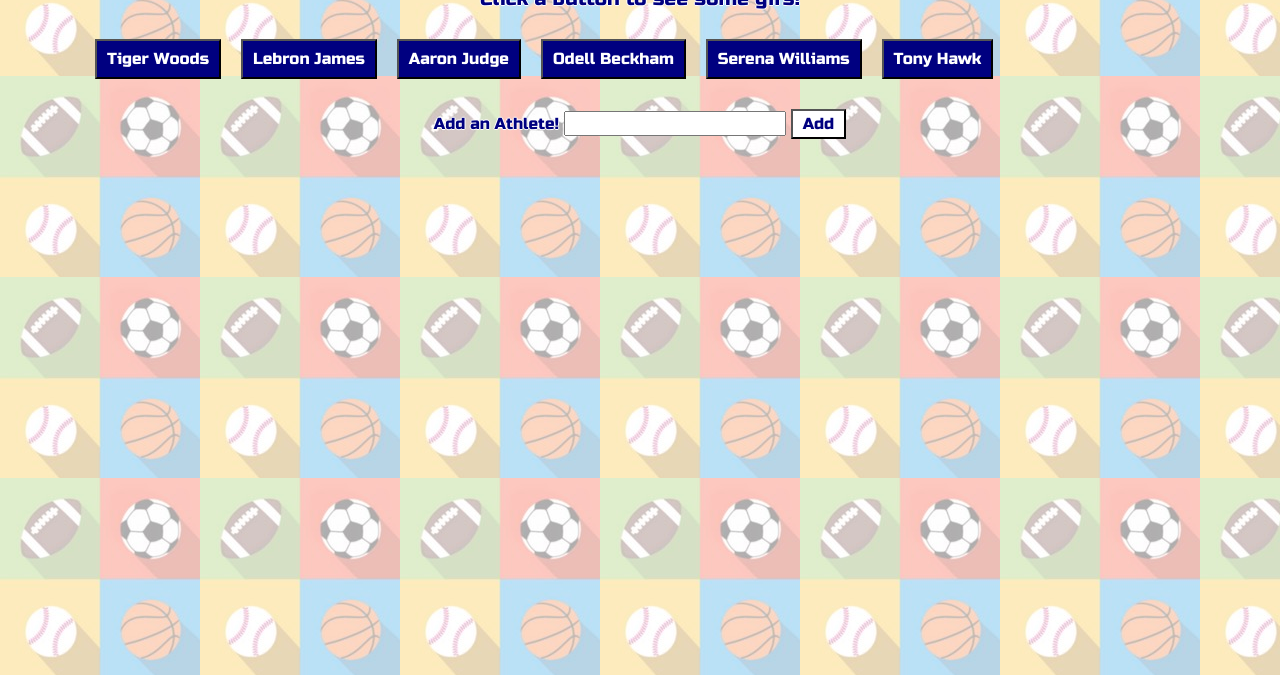
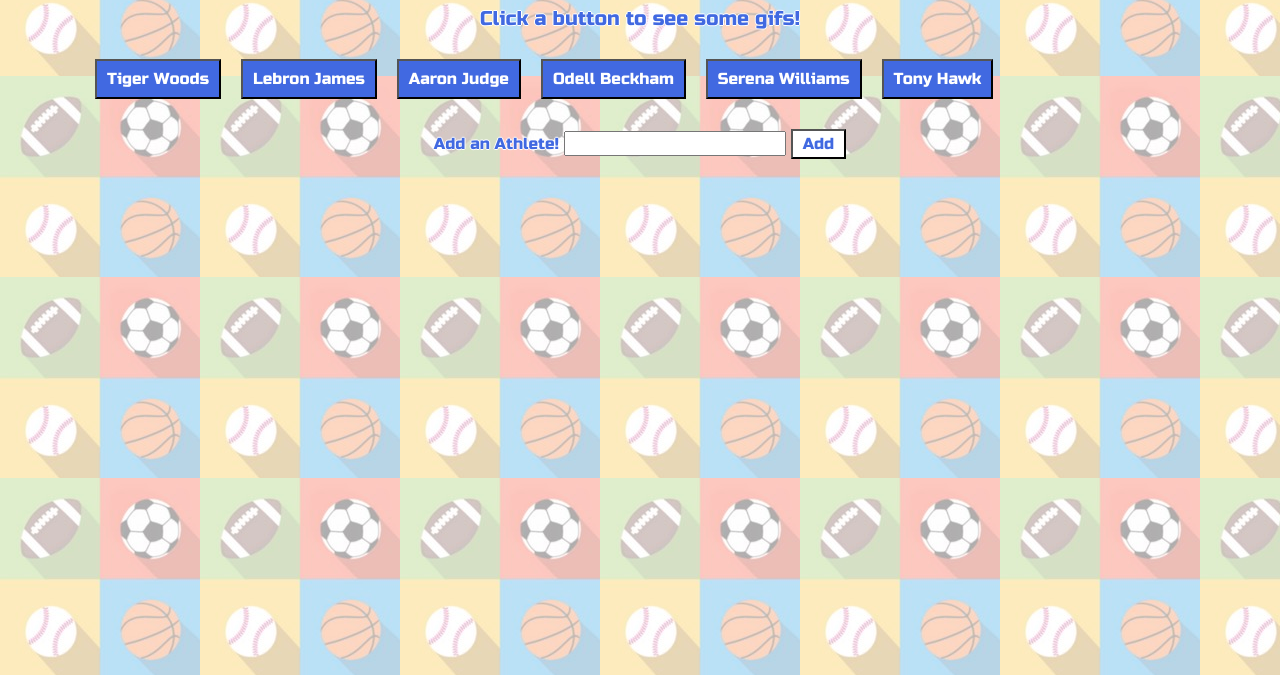
Before and after one commit to brijamfitz/Athlete-Giphy, a plain HTML site: page index.html in a window 1280 px wide. Shown: the part 125-800 px from the top of the page. Drawn offline with nearby package versions, Linux system fonts and the light colour scheme.

Commit message:
update css

```diff
--- a/assets/css/style.css
+++ b/assets/css/style.css
@@ -2,8 +2,8 @@ body {
     background: url('../images/background.jpg');
     font-family: 'Russo One', sans-serif;
     text-shadow: -1px 0 white, 0 1px white, 1px 0 white, 0 -1px white;
-    color: navy;
-    padding: 0 auto;
+    color: royalblue;
+    padding: 20px;
     margin: 0 auto;
 }
 h1 {
@@ -23,7 +23,7 @@ button {
     padding: 10px;
     margin: 10px;
     color: white;
-    background-color: navy;
+    background-color: royalblue;
 }
 #gif-form {
     text-align: center;
@@ -32,7 +32,7 @@ button {
 }
 #add-gif {
     padding: 5px 10px 5px 10px;
-    color: navy;
+    color: royalblue;
     background-color: white;
 }
 p {
--- a/assets/javascript/app.js
+++ b/assets/javascript/app.js
@@ -26,7 +26,7 @@ function renderButtons() {
 }
 
 // Function to add a gif button when the add gif button is clicked
-$('#add-gif').on('click', function() {
+$('#add-gif').on('click', function(event) {
     // This function will stop the entire page from refreshing
     event.preventDefault();
     // Retrieve the value of the user input
```
